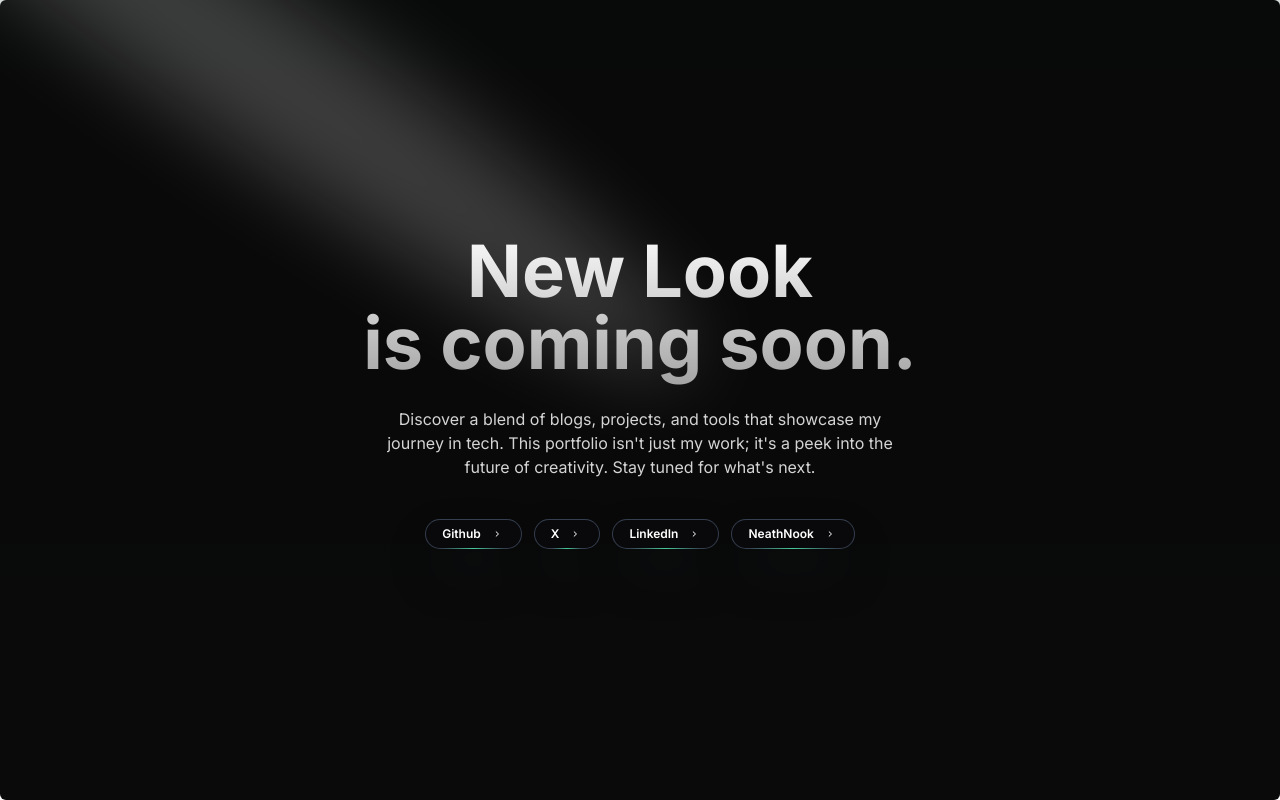
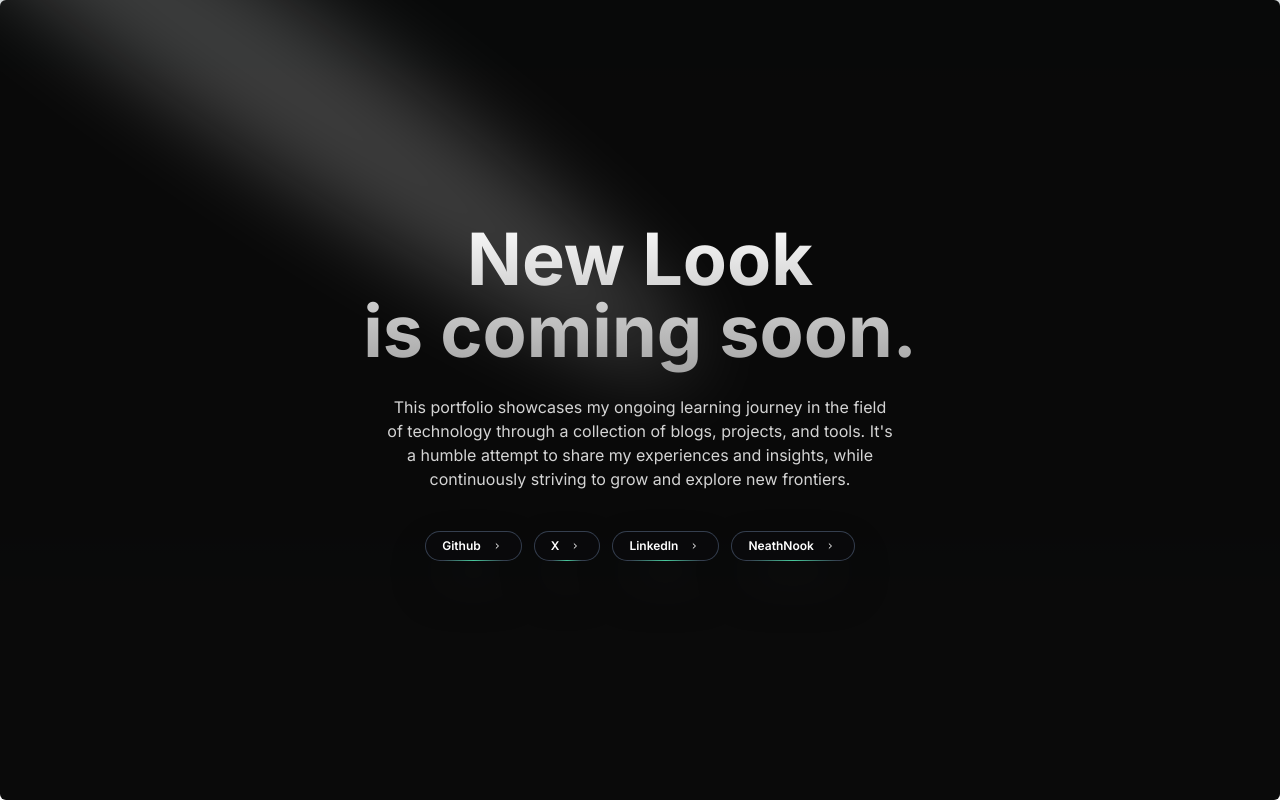
Before and after one commit to Sovai/portfolio, a Next.js app: page / in a window 1280 px wide. Built offline with nearby package versions, Linux system fonts and the light colour scheme.

Commit message:
chore: change text

```diff
--- a/app/page.tsx
+++ b/app/page.tsx
@@ -46,7 +46,7 @@ export default function SpotlightPreview() {
           New Look <br /> is coming soon.
         </h1>
         <p className="mt-5 font-normal text-base text-neutral-300 max-w-lg text-center mx-auto">
-          Discover a blend of blogs, projects, and tools that showcase my journey in tech. This portfolio isn&apos;t just my work; it&apos;s a peek into the future of creativity. Stay tuned for what&apos;s next.
+          This portfolio showcases my ongoing learning journey in the field of technology through a collection of blogs, projects, and tools. It's a humble attempt to share my experiences and insights, while continuously striving to grow and explore new frontiers.
         </p>
         <div className="flex flex-wrap justify-center mt-10 gap-3">
           {buttons.map((button) => (
```
